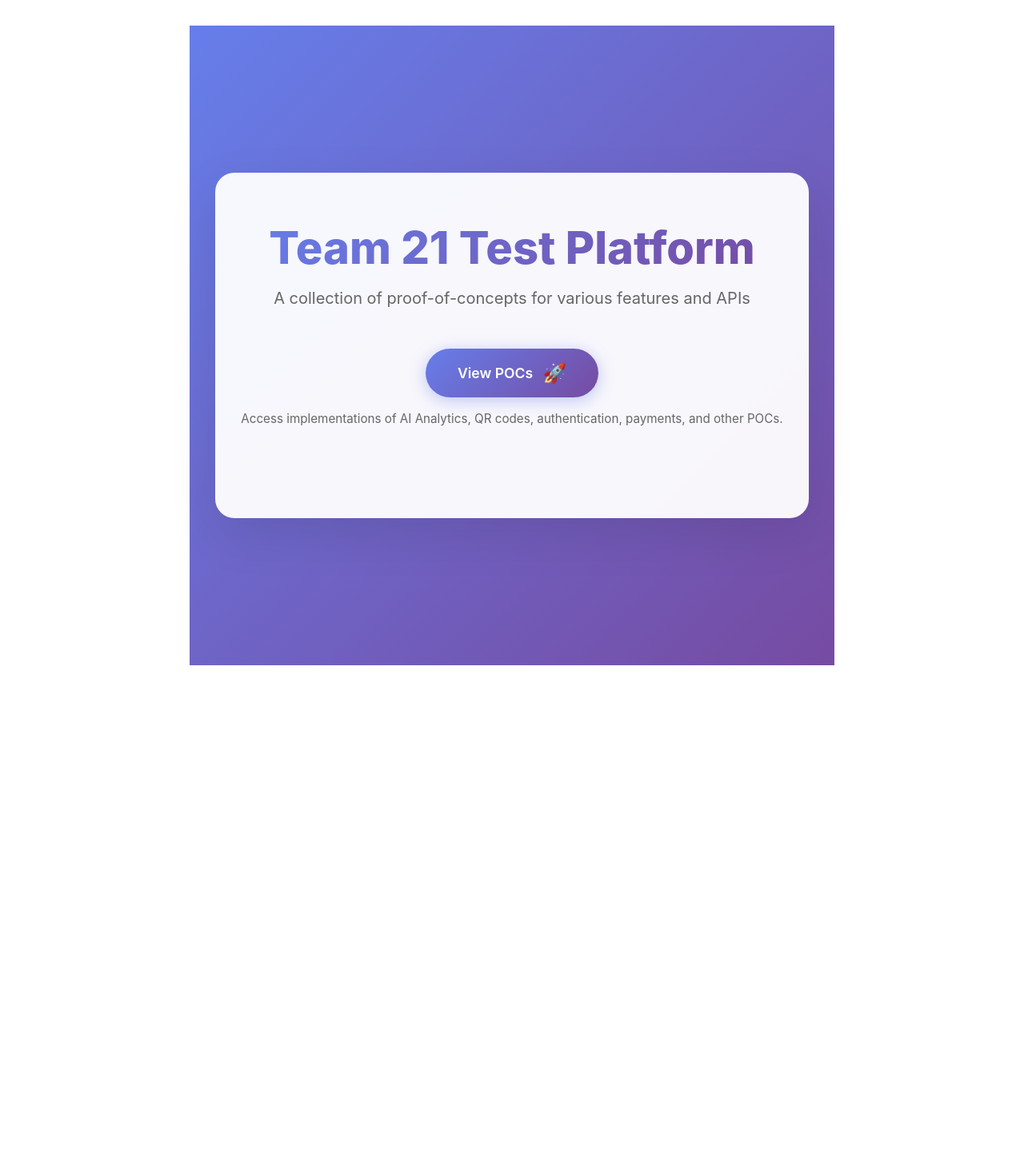
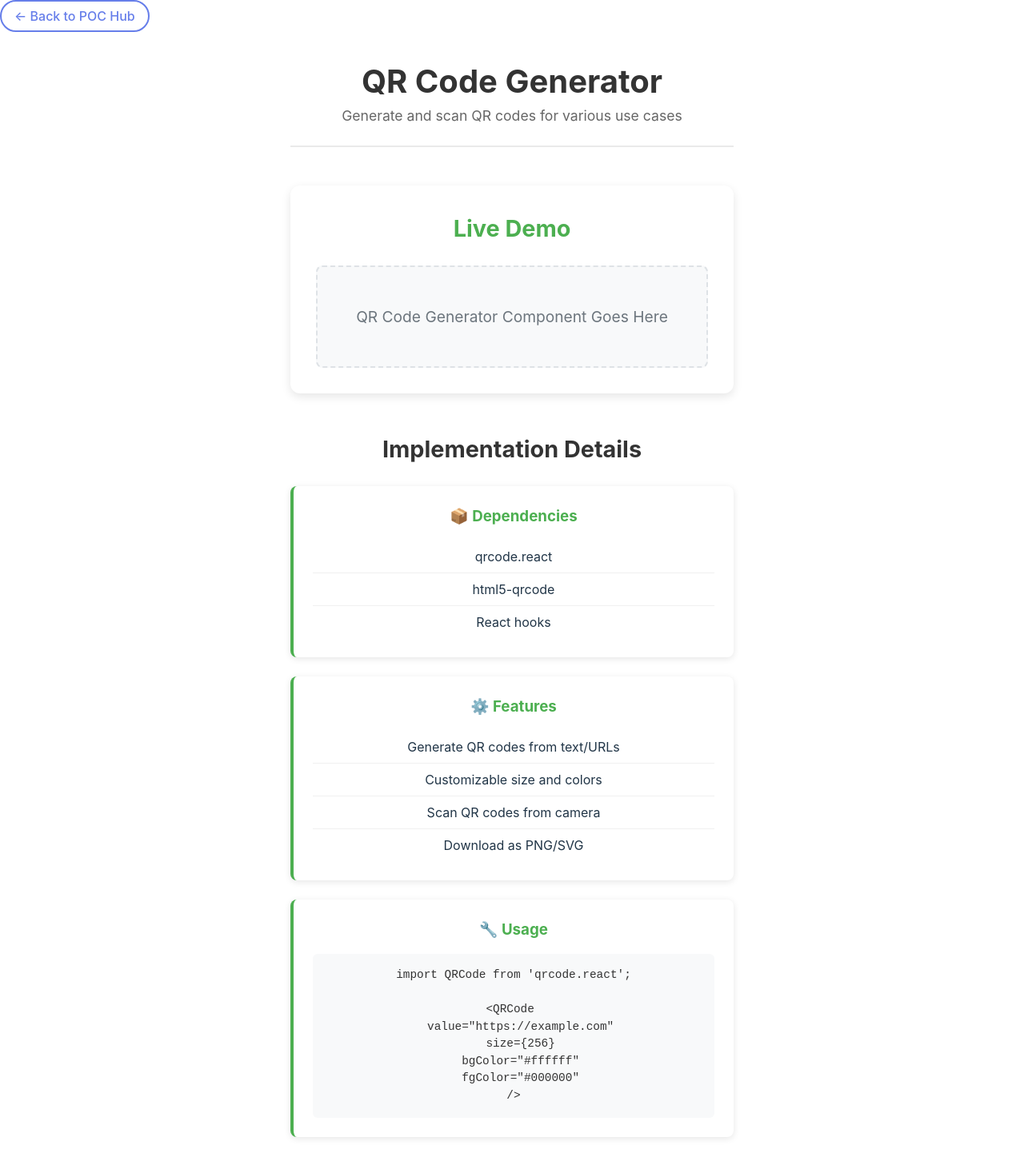
Before and after one commit to SMTIAP/Scalable-Multi-Tenant-Insight-Acquisition-Platform, a React (Vite) app in the folder vite-project/: page /poc/PaymentPOC in a window 1280 px wide. Before the commit this address led to /. Shown: the top 1462 px of the page at 80% size. Before the commit the page ends 864 px from the top, so only its background shows below. Built offline with nearby package versions, Linux system fonts and the light colour scheme.

Commit message:
payment card navigation added

```diff
--- a/vite-project/src/App.tsx
+++ b/vite-project/src/App.tsx
@@ -1,6 +1,7 @@
 import { BrowserRouter, Routes, Route, Navigate } from 'react-router-dom';
 import HomePage from './pages/HomePage';
 import POCHub from './pages/POCHub';
+import PaymentPOC from './pages/poc/PaymentPOC';
 import './App.css';
 
 function App() {
@@ -10,6 +11,7 @@ function App() {
         <Route path="/" element={<HomePage />} />
         <Route path="/poc-hub" element={<POCHub />} />
         <Route path="*" element={<Navigate to="/" />} />
+        <Route path="/poc/PaymentPOC" element={<PaymentPOC />} />
       </Routes>
     </BrowserRouter>
   );
--- a/vite-project/src/pages/POCHub.tsx
+++ b/vite-project/src/pages/POCHub.tsx
@@ -10,7 +10,7 @@ const POCHub = () => {
     { id: 3, title: 'AI Analytical Tools', icon: '🤖', description: 'Machine learning and analytics', color: '#2196F3' },
     { id: 4, title: 'Send/Receive Emails', icon: '📧', description: 'Email automation and management', color: '#FF9800' },
     { id: 5, title: 'Social Logins', icon: '🔐', description: 'OAuth with Google, Facebook, etc.', color: '#9C27B0' },
-    { id: 6, title: 'Payment Processing', icon: '💳', description: 'Stripe, PayPal integrations', color: '#673AB7' },
+    { id: 6, title: 'Payment Processing', icon: '💳', description: 'Stripe, PayPal integrations', color: '#673AB7', path: '/poc/PaymentPOC' },
     { id: 7, title: 'Password Hashing', icon: '🔒', description: 'Secure password storage', color: '#F44336' },
   ];
 
@@ -30,7 +30,7 @@ const POCHub = () => {
             key={poc.id}
             className="poc-card"
             style={{ '--card-color': poc.color } as React.CSSProperties}
-            onClick={() => alert(`Navigating to ${poc.title} POC - Implement this navigation!`)}
+            onClick={() => navigate(poc.path as string)}
           >
             <div className="poc-icon" style={{ backgroundColor: `${poc.color}20` }}>
               <span style={{ color: poc.color, fontSize: '2rem' }}>{poc.icon}</span>
--- /dev/null
+++ b/vite-project/src/pages/poc/PaymentPOC.css
@@ -0,0 +1,102 @@
+.poc-page {
+  padding: 2rem;
+  max-width: 1200px;
+  margin: 0 auto;
+}
+
+.poc-page-header {
+  text-align: center;
+  margin-bottom: 3rem;
+  padding-bottom: 1.5rem;
+  border-bottom: 2px solid #eaeaea;
+}
+
+.poc-page-header h1 {
+  font-size: 2.5rem;
+  color: #333;
+  margin: 1rem 0 0.5rem;
+}
+
+.page-subtitle {
+  color: #666;
+  font-size: 1.1rem;
+}
+
+.poc-content {
+  display: grid;
+  gap: 3rem;
+}
+
+.poc-demo-section {
+  background: white;
+  padding: 2rem;
+  border-radius: 12px;
+  box-shadow: 0 4px 12px rgba(0,0,0,0.1);
+}
+
+.poc-demo-section h2 {
+  color: #4CAF50;
+  margin-bottom: 1.5rem;
+  font-size: 1.8rem;
+}
+
+.demo-placeholder {
+  background: #f8f9fa;
+  border: 2px dashed #dee2e6;
+  border-radius: 8px;
+  padding: 3rem;
+  text-align: center;
+  color: #6c757d;
+  font-size: 1.2rem;
+}
+
+.poc-details h2 {
+  color: #333;
+  margin-bottom: 1.5rem;
+  font-size: 1.8rem;
+}
+
+.details-grid {
+  display: grid;
+  grid-template-columns: repeat(auto-fit, minmax(300px, 1fr));
+  gap: 1.5rem;
+}
+
+.detail-card {
+  background: white;
+  padding: 1.5rem;
+  border-radius: 8px;
+  box-shadow: 0 2px 8px rgba(0,0,0,0.1);
+  border-left: 4px solid #4CAF50;
+}
+
+.detail-card h3 {
+  color: #4CAF50;
+  margin-bottom: 1rem;
+}
+
+.detail-card ul {
+  list-style: none;
+  padding-left: 0;
+}
+
+.detail-card li {
+  padding: 0.5rem 0;
+  border-bottom: 1px solid #f0f0f0;
+}
+
+.detail-card li:last-child {
+  border-bottom: none;
+}
+
+pre {
+  background: #f8f9fa;
+  padding: 1rem;
+  border-radius: 6px;
+  overflow-x: auto;
+  font-size: 0.9rem;
+}
+
+code {
+  color: #333;
+}
--- /dev/null
+++ b/vite-project/src/pages/poc/PaymentPOC.tsx
@@ -0,0 +1,63 @@
+import { useNavigate } from 'react-router-dom';
+import './PaymentPOC.css';
+
+const PaymentPOC = () => {
+  const navigate = useNavigate();
+
+  return (
+    <div className="poc-page">
+      <header className="poc-page-header">
+        <button className="back-button" onClick={() => navigate('/poc-hub')}>
+          ← Back to POC Hub
+        </button>
+        <h1>QR Code Generator</h1>
+        <p className="page-subtitle">Generate and scan QR codes for various use cases</p>
+      </header>
+
+      <div className="poc-content">
+        <div className="poc-demo-section">
+          <h2>Live Demo</h2>
+          <div className="demo-placeholder">
+            QR Code Generator Component Goes Here
+          </div>
+        </div>
+
+        <div className="poc-details">
+          <h2>Implementation Details</h2>
+          <div className="details-grid">
+            <div className="detail-card">
+              <h3>📦 Dependencies</h3>
+              <ul>
+                <li>qrcode.react</li>
+                <li>html5-qrcode</li>
+                <li>React hooks</li>
+              </ul>
+            </div>
+            <div className="detail-card">
+              <h3>⚙️ Features</h3>
+              <ul>
+                <li>Generate QR codes from text/URLs</li>
+                <li>Customizable size and colors</li>
+                <li>Scan QR codes from camera</li>
+                <li>Download as PNG/SVG</li>
+              </ul>
+            </div>
+            <div className="detail-card">
+              <h3>🔧 Usage</h3>
+              <pre><code>{`import QRCode from 'qrcode.react';
+
+<QRCode
+  value="https://example.com"
+  size={256}
+  bgColor="#ffffff"
+  fgColor="#000000"
+/>`}</code></pre>
+            </div>
+          </div>
+        </div>
+      </div>
+    </div>
+  );
+};
+
+export default PaymentPOC;
```
